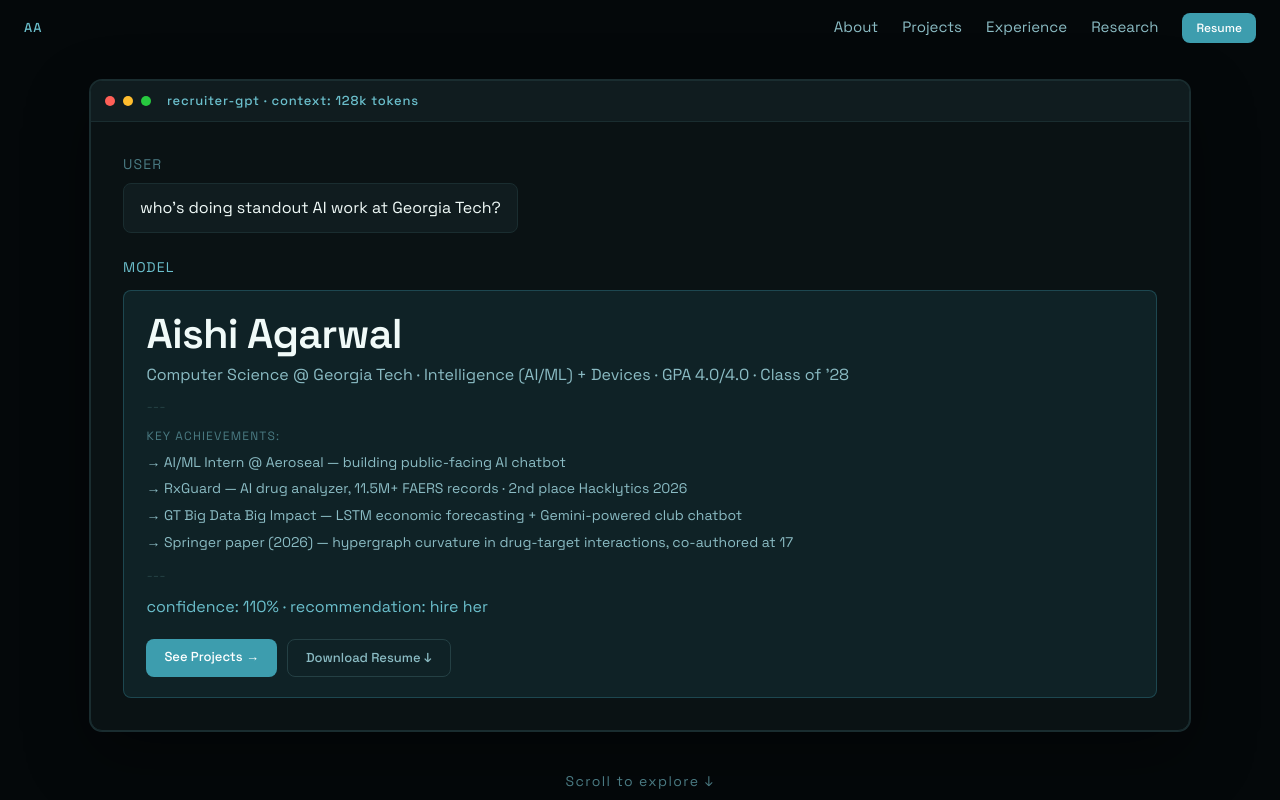
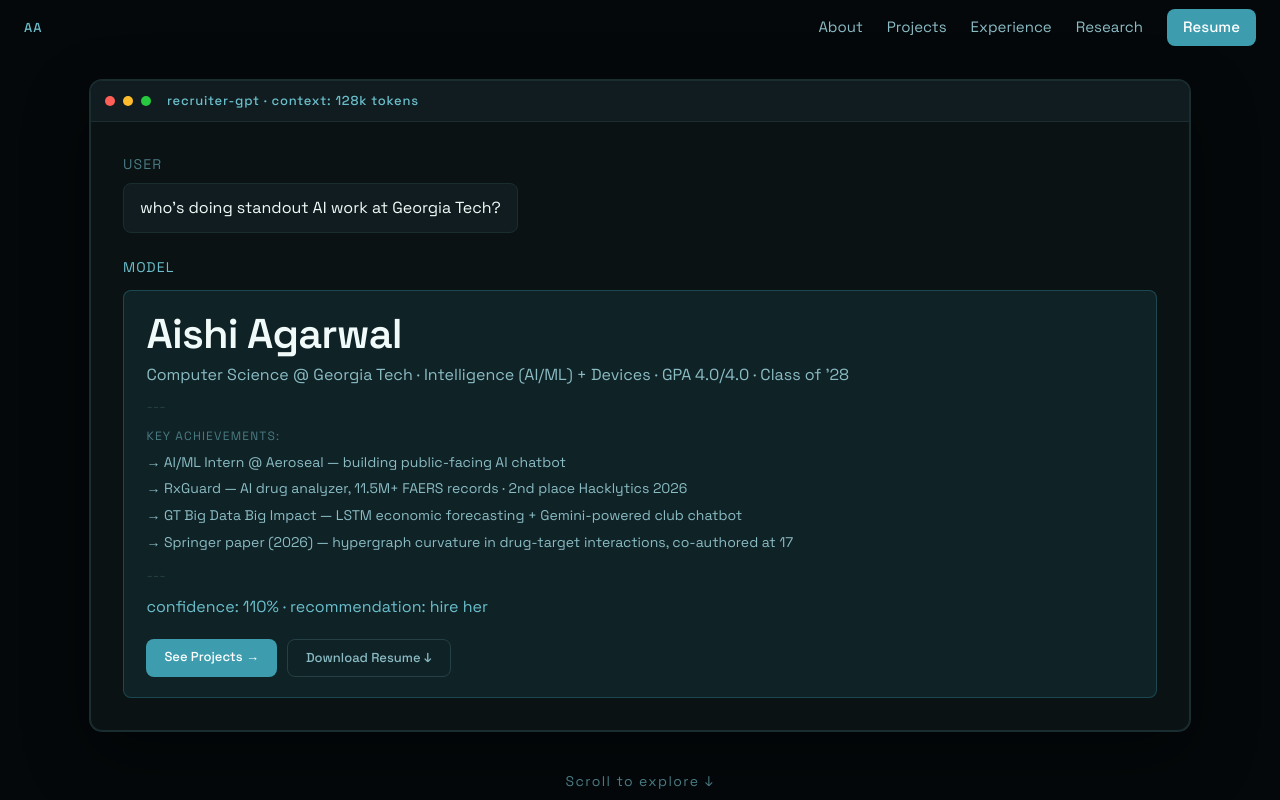
Before and after one commit to Aishi25/PersonalPortfolio, a Next.js app: page / in a window 1280 px wide. Shown: the top 800 px of the page. Built offline with nearby package versions, Linux system fonts and the light colour scheme.

Commit message:
Increase Resume button font size to 15px

```diff
--- a/components/Nav.tsx
+++ b/components/Nav.tsx
@@ -79,9 +79,9 @@ export function Nav() {
           style={{
             background: "var(--primary)",
             color: "#fff",
-            fontSize: "12px",
+            fontSize: "15px",
             fontWeight: 500,
-            padding: "6px 14px",
+            padding: "7px 16px",
             borderRadius: "var(--radius)",
             textDecoration: "none",
             transition: "opacity 0.15s",
```
